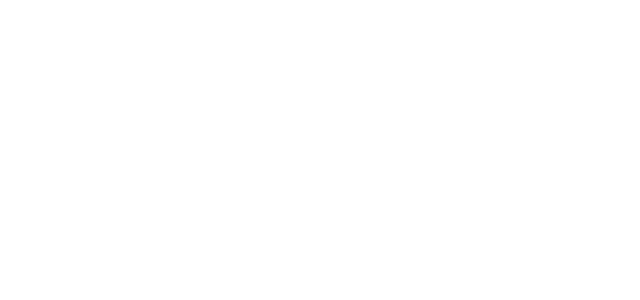
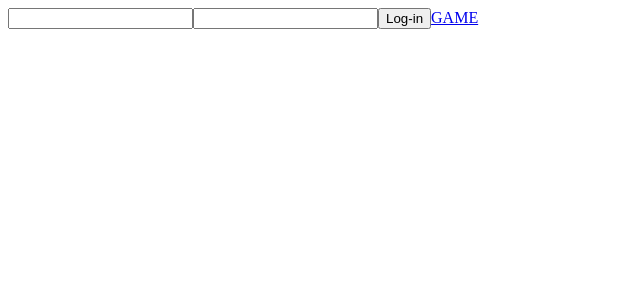
Before and after one commit to Cameron-Ord/w14c, a Vue app: page /#/ in a window 1280 px wide. Shown: the top 300 px of the page, without its empty margins (0-640 px from the left). Built offline with nearby package versions, Linux system fonts and the light colour scheme.

Commit message:
API functional

```diff
--- a/package.json
+++ b/package.json
@@ -8,8 +8,10 @@
     "lint": "vue-cli-service lint"
   },
   "dependencies": {
+    "axios": "^1.3.6",
     "core-js": "^3.8.3",
     "vue": "^2.6.14",
+    "vue-cookies": "^1.8.3",
     "vue-router": "^3.5.1"
   },
   "devDependencies": {
--- a/src/router/index.js
+++ b/src/router/index.js
@@ -13,6 +13,8 @@
     path: `/`,
 
     component: LoginPage,
+
+    name: `Login Page`,
 
     meta: [
       {
@@ -42,7 +44,31 @@
 
     path: `/game`,
 
-    component: GamePage
+    component: GamePage,
+
+    name: `Game Page`,
+
+    meta: [
+
+      {
+
+        title: `Game-Page`
+
+      },
+      {
+
+        name:`description`,
+
+        content: `welcome to the game page`
+
+      },
+      {
+        name: `author`,
+
+        content: `Cameron Ord`
+      }
+
+    ]
   },
 
   {
--- a/src/views/LoginPage.vue
+++ b/src/views/LoginPage.vue
@@ -1,12 +1,93 @@
 <template>
     <div>
+
+        <input class="email_input" type="value">
+        <input class="pass_input" type="value">
+        <button class="login" @click="user_login">Log-in</button>
+
+        <router-link to="/game">GAME</router-link>
+
+        <p v-if="error_msg !== undefined">{{ error_msg }}</p>
 
     </div>
 </template>
 
 <script>
+import axios from 'axios';
+
     export default {
 
+        data() {
+            return {
+
+
+                error_msg: undefined,
+            }
+        },
+
+
+        methods: {
+
+
+            user_login(){
+
+
+                let pw_input = document.querySelector(`.pass_input`);
+
+                let pw_input_value = pw_input[`value`];
+
+                let em_input = document.querySelector(`.email_input`);
+
+                let em_input_value = em_input[`value`];
+
+
+                     axios({
+
+
+                method: `POST`,
+
+                url: `https://reqres.in/api/login`,
+
+                data: {
+
+                    email: em_input_value,
+
+                    password: pw_input_value
+
+                }
+
+
+            }).then((response) =>{
+
+                console.log(`API success`);
+
+                console.log(response);
+
+                this.$router.push(`/game`);
+
+
+            }).catch((error) =>{
+
+
+                console.log(`API failure`);
+                console.log(error);
+
+                this.error_msg = `API failure`;
+
+
+
+
+            });
+            }
+
+
+
+        },
+
+        mounted(){
+
+
+        }
     }
 </script>
 
```
Also changed, not shown: Screenshot from 2023-04-22 16-45-11.png (added), 1 other file (tests, documents, lock files or other folders).
